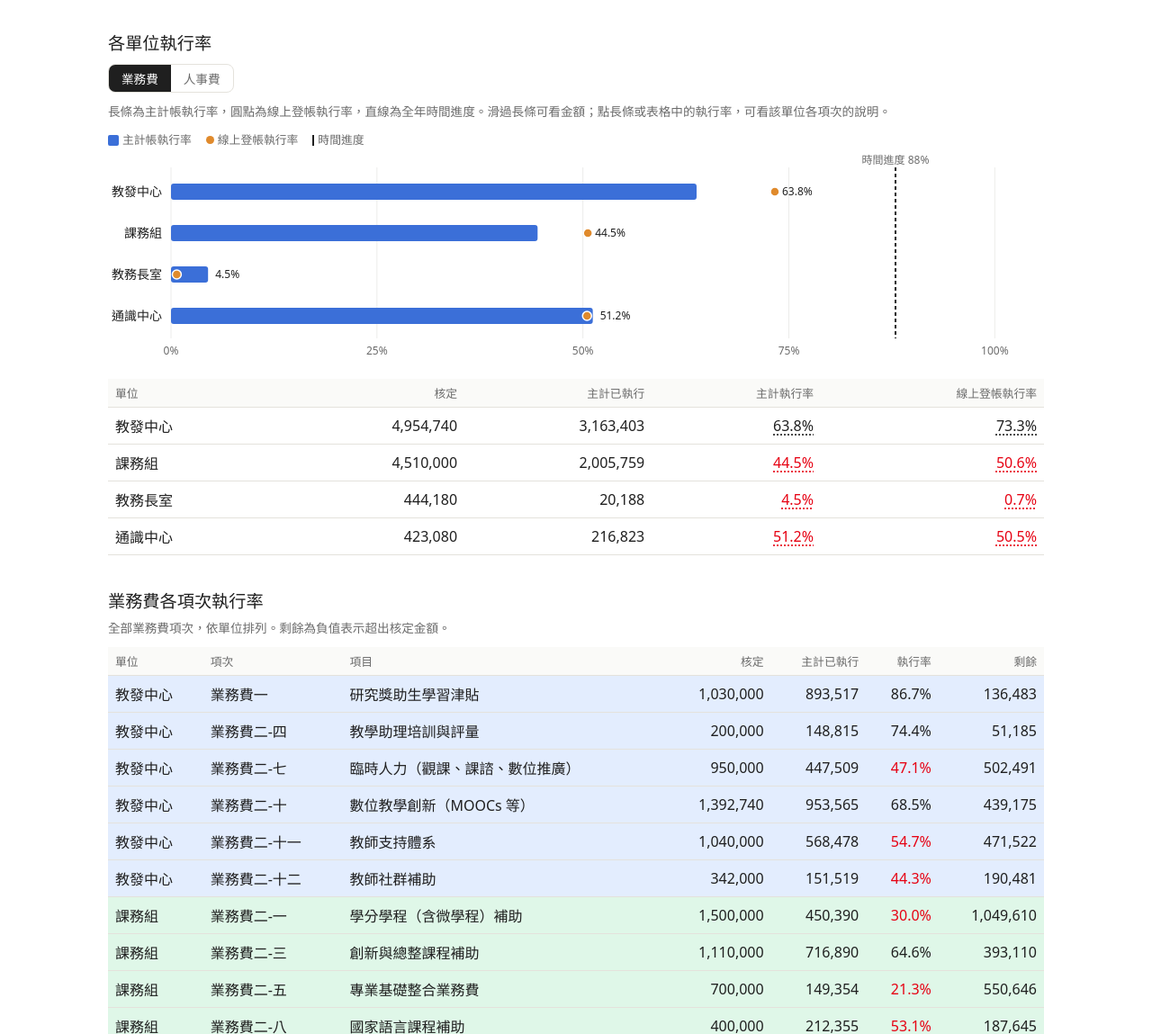
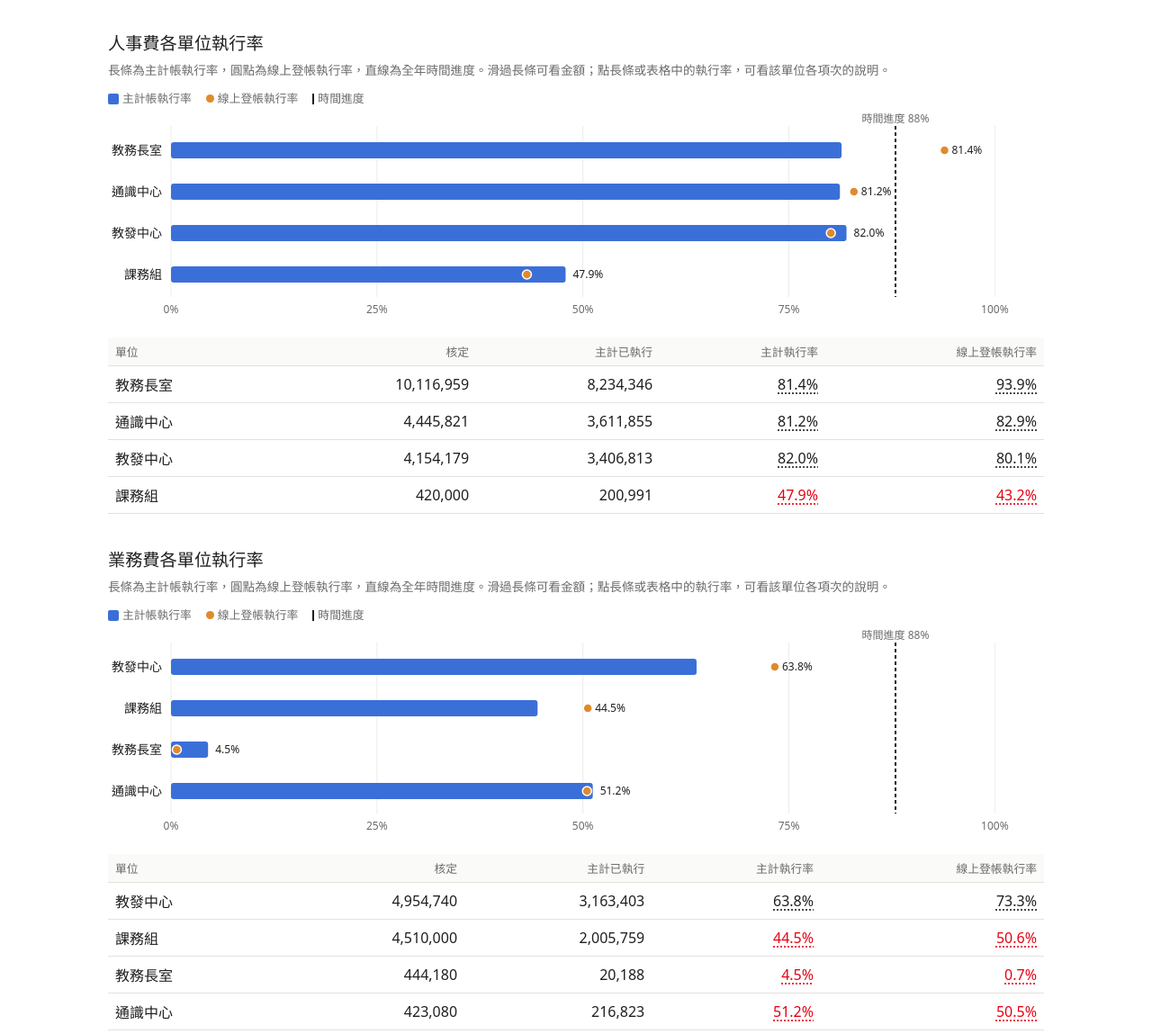
Before and after one commit to chinshihh-code/budget-dashboard, a plain HTML site: page index.html in a window 1280 px wide. Shown: the part 424-1573 px from the top of the page at 90% size. Drawn offline with Linux system fonts and the light colour scheme.

Commit message:
Show 人事費 and 業務費 unit sections on one page (no toggle)
Co-Authored-By: Claude Opus 5.5 <noreply@anthropic.com>
Claude-Session: https://claude.ai/code/session_016icD8mKvzntZGPYPYHfTp3

```diff
--- a/index.html
+++ b/index.html
@@ -35,9 +35,6 @@ h1 { font-family: "Noto Serif TC", "PMingLiU", serif; font-weight: 400; font-siz
 .row span:last-child { color: var(--fg); font-variant-numeric: tabular-nums; }
 h2 { font-size: 1.2rem; font-weight: 500; margin: 0 0 6px; }
 .note { color: var(--muted); font-size: .85rem; margin: 0 0 12px; }
-.toggle { display: inline-flex; border: 1px solid var(--line); border-radius: 8px; overflow: hidden; margin: 4px 0 10px; }
-.toggle button { font: inherit; font-size: .85rem; padding: 5px 14px; border: 0; background: transparent; color: var(--muted); cursor: pointer; }
-.toggle button[aria-pressed="true"] { background: var(--fg); color: var(--bg); }
 .legend { display: flex; flex-wrap: wrap; gap: 16px; font-size: .8rem; color: var(--muted); margin-bottom: 6px; }
 .legend i { display: inline-block; width: 12px; height: 12px; border-radius: 2px; vertical-align: -2px; margin-right: 4px; }
 .legend i.dot { border-radius: 50%; width: 9px; height: 9px; vertical-align: 0; }
@@ -95,19 +92,28 @@ details ul { font-size: .85rem; color: var(--muted); line-height: 1.8; padding-l
   <div class="card" data-cat="業務費"><h3>業務費</h3></div>
 </section>
 
-<section id="units">
-  <h2>各單位執行率</h2>
-  <div class="toggle" role="group" aria-label="費用別">
-    <button type="button" data-cat="業務費" aria-pressed="true">業務費</button>
-    <button type="button" data-cat="人事費" aria-pressed="false">人事費</button>
-  </div>
+<section id="units-p">
+  <h2>人事費各單位執行率</h2>
   <p class="note">長條為主計帳執行率，圓點為線上登帳執行率，直線為全年時間進度。滑過長條可看金額；點長條或表格中的執行率，可看該單位各項次的說明。</p>
   <div class="legend"><span><i style="background:var(--s1)"></i>主計帳執行率</span><span><i class="dot" style="background:var(--s2)"></i>線上登帳執行率</span><span><i class="ref"></i>時間進度</span></div>
-  <div class="chart" id="chart"></div>
+  <div class="chart" id="chart-p"></div>
   <div class="tbl-wrap" style="margin-top:14px">
     <table>
       <thead><tr><th>單位</th><th class="n">核定</th><th class="n">主計已執行</th><th class="n">主計執行率</th><th class="n">線上登帳執行率</th></tr></thead>
-      <tbody id="unit-rows"></tbody>
+      <tbody id="rows-p"></tbody>
+    </table>
+  </div>
+</section>
+
+<section id="units-b">
+  <h2>業務費各單位執行率</h2>
+  <p class="note">長條為主計帳執行率，圓點為線上登帳執行率，直線為全年時間進度。滑過長條可看金額；點長條或表格中的執行率，可看該單位各項次的說明。</p>
+  <div class="legend"><span><i style="background:var(--s1)"></i>主計帳執行率</span><span><i class="dot" style="background:var(--s2)"></i>線上登帳執行率</span><span><i class="ref"></i>時間進度</span></div>
+  <div class="chart" id="chart-b"></div>
+  <div class="tbl-wrap" style="margin-top:14px">
+    <table>
+      <thead><tr><th>單位</th><th class="n">核定</th><th class="n">主計已執行</th><th class="n">主計執行率</th><th class="n">線上登帳執行率</th></tr></thead>
+      <tbody id="rows-b"></tbody>
     </table>
   </div>
 </section>
@@ -199,12 +205,11 @@ function unitRows(cat) {
   const units = [...new Set(rows.map((r) => r.單位))];
   return units.map((u) => ({ 單位: u, ...agg(rows.filter((r) => r.單位 === u)) })).sort((a, b) => b.核定 - a.核定);
 }
-let cat = '業務費';
 const NS = 'http://www.w3.org/2000/svg';
 const svgEl = (tag, attrs = {}) => { const e = document.createElementNS(NS, tag); for (const [k, v] of Object.entries(attrs)) e.setAttribute(k, v); return e; };
 
-function drawChart() {
-  const box = document.getElementById('chart');
+function drawChart(cat, boxId) {
+  const box = document.getElementById(boxId);
   box.replaceChildren();
   const rows = unitRows(cat);
   const W = Math.max(box.clientWidth, 280), rowH = 46, top = 22, bottom = 26, H = top + rows.length * rowH + bottom, barH = 18;
@@ -271,8 +276,8 @@ function openUnit(cat, unit) {
 document.getElementById('dlg-close').addEventListener('click', () => document.getElementById('dlg').close());
 document.getElementById('dlg').addEventListener('click', (e) => { if (e.target.id === 'dlg') e.target.close(); });
 
-function drawUnitTable() {
-  const tb = document.getElementById('unit-rows'); tb.replaceChildren();
+function drawUnitTable(cat, tbId) {
+  const tb = document.getElementById(tbId); tb.replaceChildren();
   for (const r of unitRows(cat)) {
     const tr = el('tr');
     tr.append(el('td', {}, r.單位), el('td', { class: 'n' }, fmt(r.核定)), el('td', { class: 'n' }, fmt(r.主計)),
@@ -304,13 +309,9 @@ function drawBiz() {
   }
 }
 
-document.querySelectorAll('.toggle button').forEach((btn) => btn.addEventListener('click', () => {
-  cat = btn.dataset.cat;
-  document.querySelectorAll('.toggle button').forEach((b) => b.setAttribute('aria-pressed', String(b === btn)));
-  drawChart(); drawUnitTable();
-}));
-let rz; window.addEventListener('resize', () => { clearTimeout(rz); rz = setTimeout(drawChart, 120); });
-drawChart(); drawUnitTable(); drawBiz();
+const drawCharts = () => { drawChart('人事費', 'chart-p'); drawChart('業務費', 'chart-b'); };
+let rz; window.addEventListener('resize', () => { clearTimeout(rz); rz = setTimeout(drawCharts, 120); });
+drawCharts(); drawUnitTable('人事費', 'rows-p'); drawUnitTable('業務費', 'rows-b'); drawBiz();
 </script>
 </body>
 </html>
```
